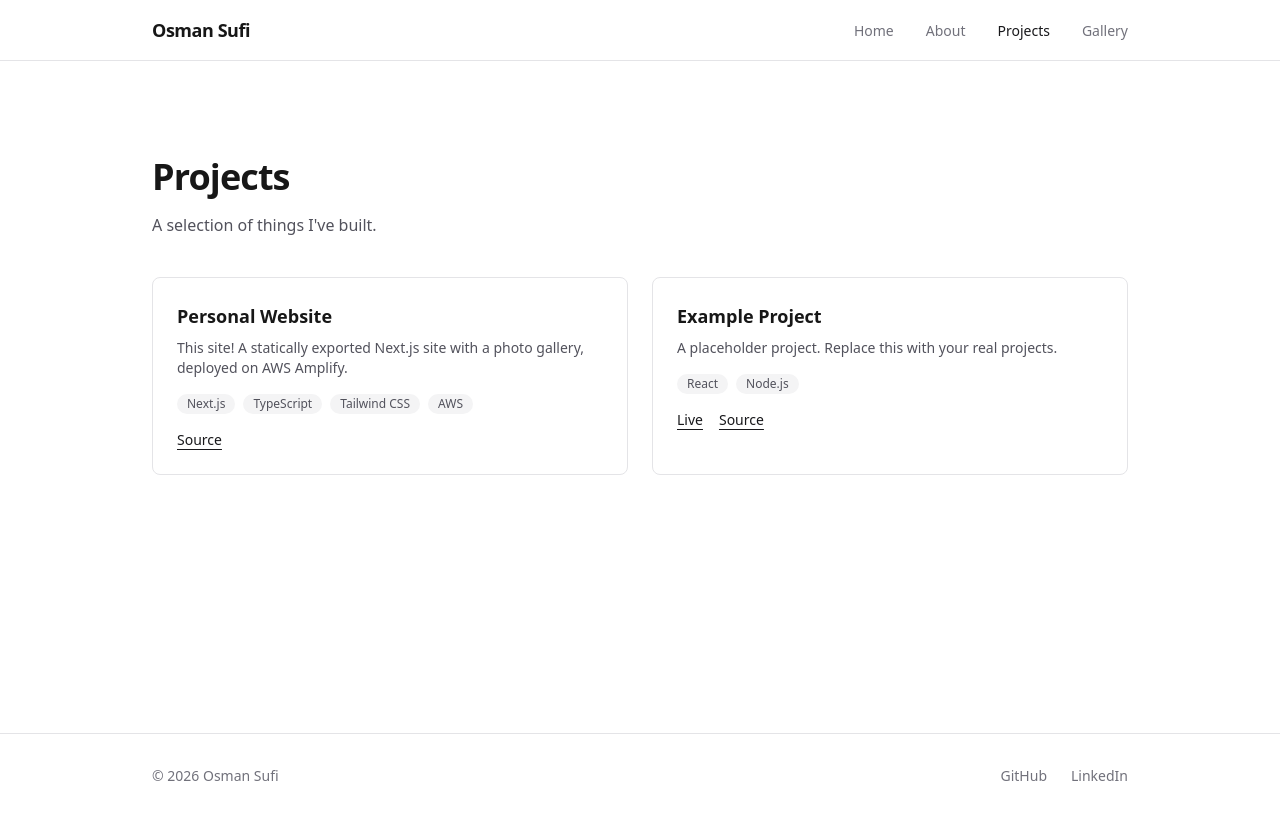
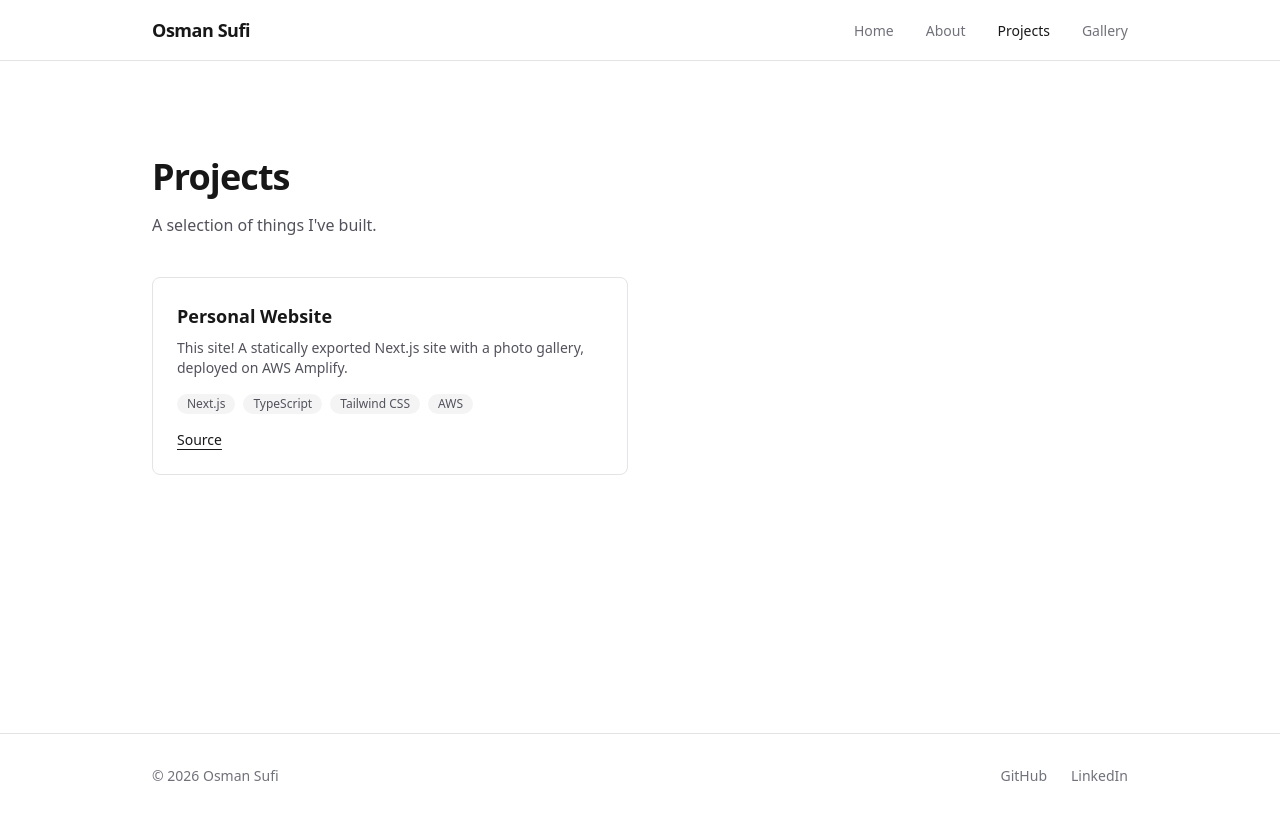
Before and after one commit to osmansufi/personal-website2, a Next.js app: page /projects in a window 1280 px wide. Built offline with nearby package versions, Linux system fonts and the light colour scheme.

Commit message:
Remove example project from projects page
Co-Authored-By: Claude Opus 4.6 <noreply@anthropic.com>

```diff
--- a/src/data/projects.ts
+++ b/src/data/projects.ts
@@ -14,12 +14,4 @@ export const projects: Project[] = [
     tags: ["Next.js", "TypeScript", "Tailwind CSS", "AWS"],
     repo: "https://github.com/osmansufi/personal-website2",
   },
-  {
-    title: "Example Project",
-    description:
-      "A placeholder project. Replace this with your real projects.",
-    tags: ["React", "Node.js"],
-    href: "https://example.com",
-    repo: "https://github.com/osmansufi/example",
-  },
 ];
```
